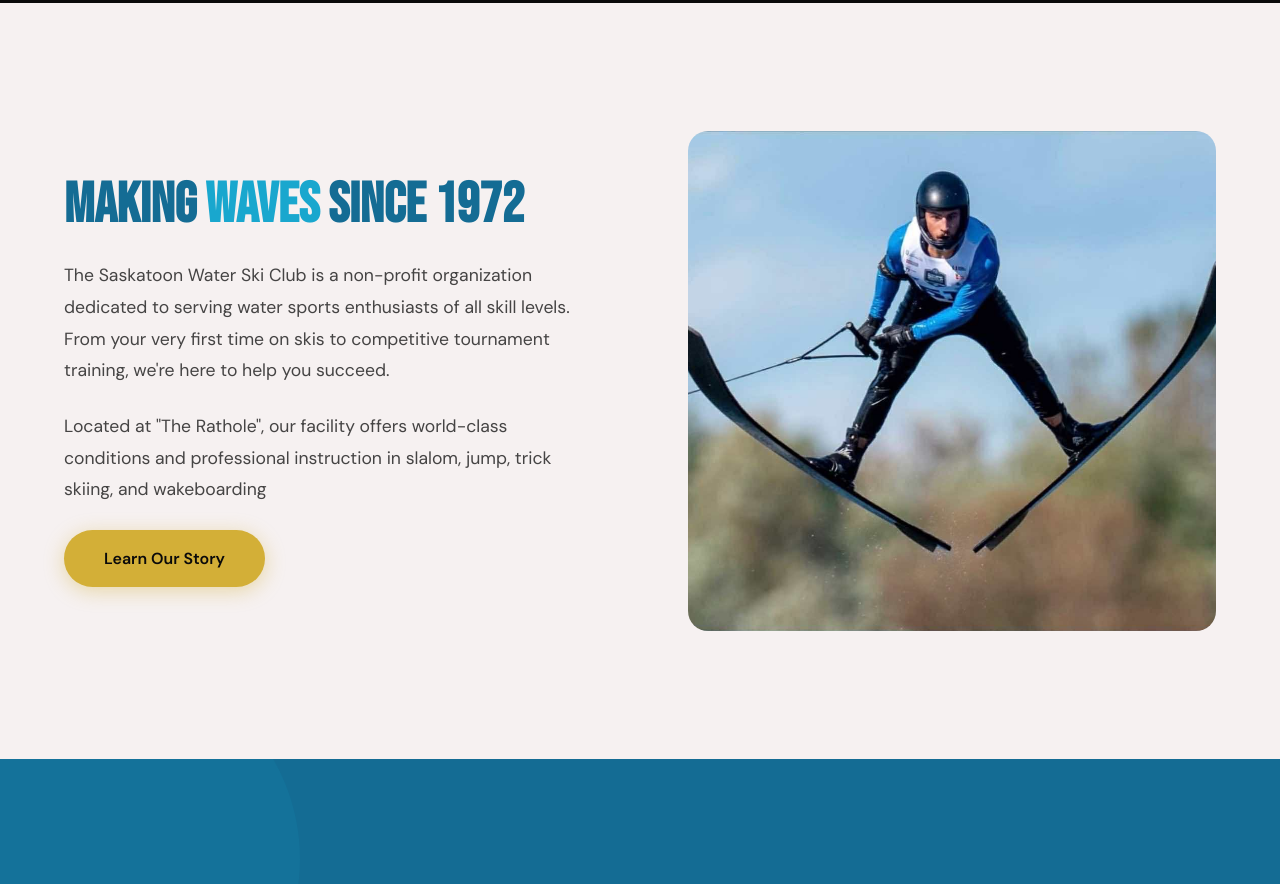
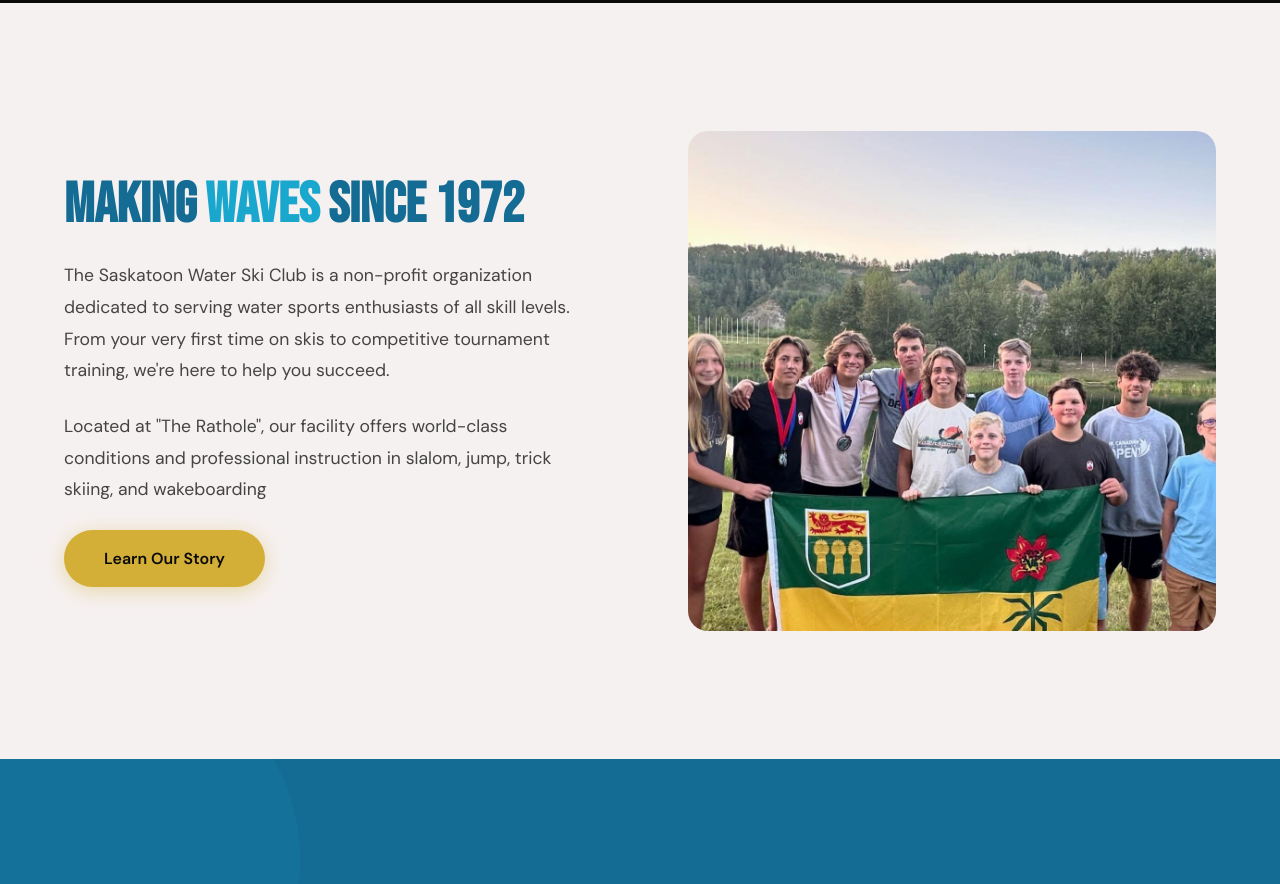
Before and after one commit to holleeze/water-ski-site, a website with bundled scripts: page index.html in a window 1280 px wide. Shown: the part 980-1864 px from the top of the page. Built offline with nearby package versions, Linux system fonts and the light colour scheme; files whose address does not match are found by name.

Commit message:
swapped in new hero photo

```diff
--- a/index.html
+++ b/index.html
@@ -102,7 +102,7 @@
       <a href="about.html" class="btn-primary">Learn Our Story</a>
     </div>
     <div class="about-image">
-      <img src="images/gallery/IMG_7808.png" </div>
+      <img src="images/teamphoto.jpg" </div>
   </section>
 
   <!-- Programs Section -->
```
Also changed, not shown: images/teamphoto.jpg (added).
